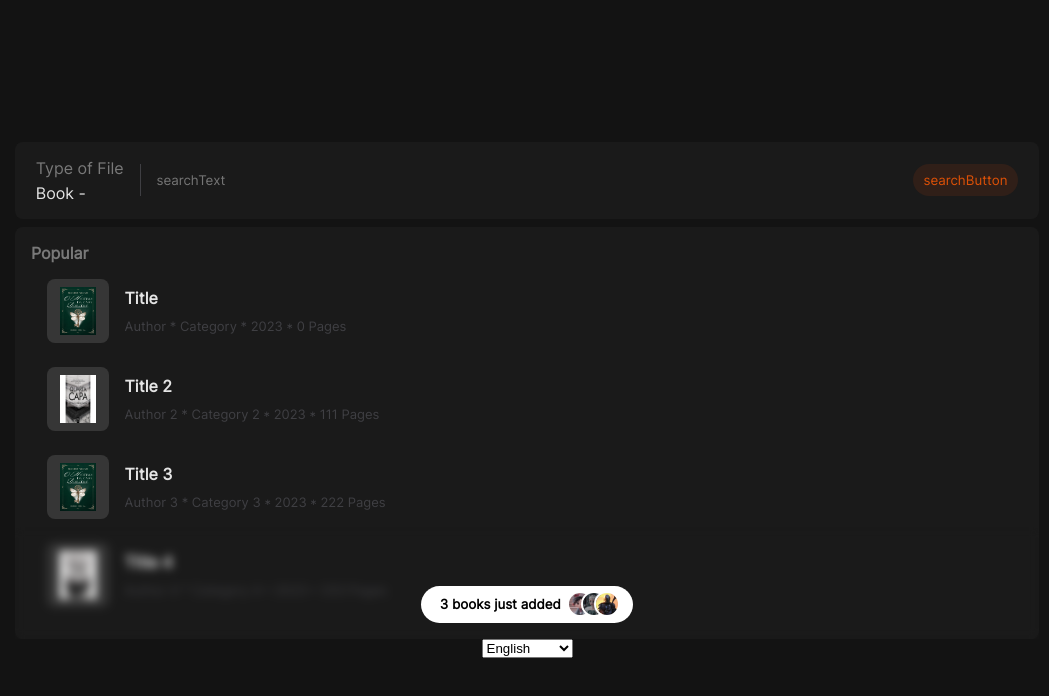
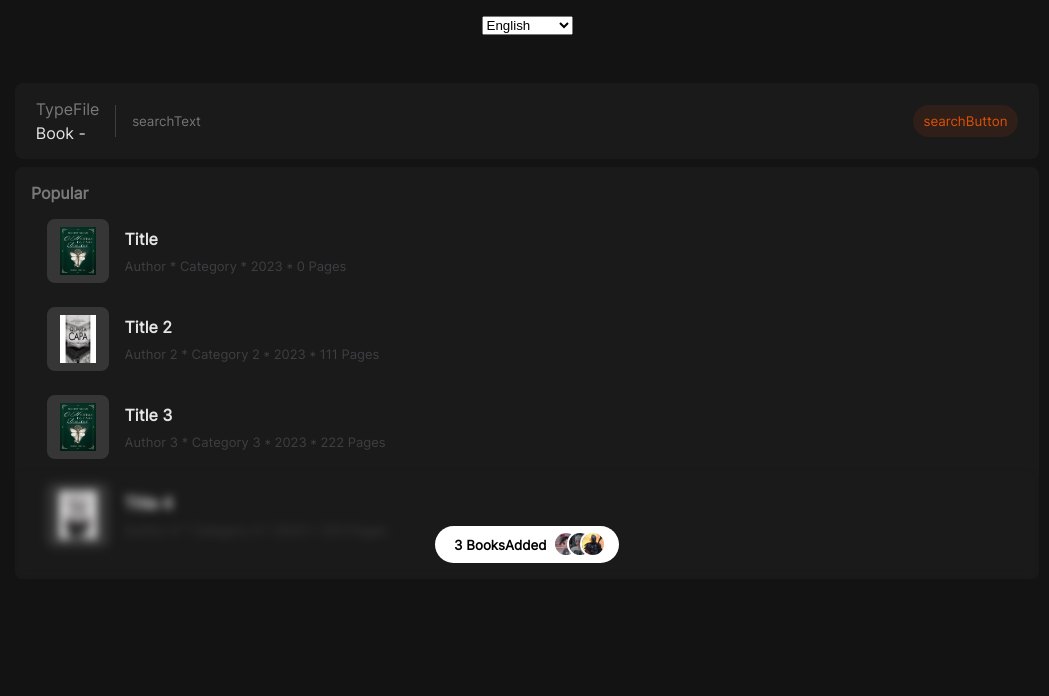
Before and after one commit to GustavoRCarvalho/vueSearchList, a Vue app: page / in a window 1280 px wide. Shown: the top 696 px of the page, without its empty margins (113-1162 px from the left). Built offline with nearby package versions, Linux system fonts and the light colour scheme.

Commit message:
add: translate to all components static labels

```diff
--- a/src/App.vue
+++ b/src/App.vue
@@ -1,27 +1,16 @@
 <template>
-  <SearchPage />
-  <select v-on:change="setLocale">
-    {{
-      locale
-    }}
-    <option value="en">English</option>
-    <option value="pt">Portuguese</option>
-  </select>
+  <header>
+    <ChangeLanguage />
+  </header>
+  <main>
+    <SearchPage />
+  </main>
 </template>
 
 <script setup>
-import { ref } from "vue"
+import ChangeLanguage from "./components/ChangeLanguage.vue"
 import SearchPage from "./components/SearchPage.vue"
-import { useI18n } from "vue-i18n"
 
-const t = useI18n()
-
-const locale = ref("en")
-
-function setLocale(e) {
-  console.log("asdasd", e.target.value)
-  t.locale.value = e.target.value
-}
 document.title = "Vue Search App"
 </script>
 
@@ -39,7 +28,6 @@ document.title = "Vue Search App"
   align-items: center;
 
   width: 100%;
-  height: 100%;
 }
 body {
   --background-gray-dark: #131313;
@@ -56,10 +44,29 @@ body {
   align-items: center;
   justify-content: center;
 
-  min-height: 100dvh;
-  min-width: 100dvw;
   margin: 0;
 
   background-color: var(--background-gray-dark);
 }
+header {
+  position: sticky;
+  top: 0;
+
+  width: 100%;
+
+  padding-block: 1em;
+
+  display: flex;
+  justify-content: center;
+  align-items: center;
+}
+main {
+  display: flex;
+  flex-direction: column;
+  justify-content: center;
+  align-items: center;
+
+  min-height: 70dvh;
+  width: 100%;
+}
 </style>
--- /dev/null
+++ b/src/components/ChangeLanguage.vue
@@ -0,0 +1,22 @@
+<template>
+  <select v-on:change="setLocale">
+    {{
+      locale
+    }}
+    <option value="en">English</option>
+    <option value="pt">Portuguese</option>
+  </select>
+</template>
+
+<script setup>
+import { ref } from "vue"
+import { useI18n } from "vue-i18n"
+
+const t = useI18n()
+
+const locale = ref(t.locale.value)
+
+function setLocale(e) {
+  t.locale.value = e.target.value
+}
+</script>
--- a/src/components/ListComponent.vue
+++ b/src/components/ListComponent.vue
@@ -1,6 +1,6 @@
 <template>
   <div class="listComponentContainer">
-    <h4 class="listTitle">Popular</h4>
+    <h4 class="listTitle">{{ $t("Popular") }}</h4>
     <ul class="listComponent">
       <slot></slot>
     </ul>
--- a/src/components/ListItemComponent.vue
+++ b/src/components/ListItemComponent.vue
@@ -4,7 +4,8 @@
     <div class="infoContainer">
       <span class="title"> {{ title }} </span>
       <span class="infos"
-        >{{ author }} * {{ category }} * {{ year }} * {{ pages }} Pages</span
+        >{{ author }} * {{ category }} * {{ year }} * {{ pages }}
+        {{ $t("Pages") }}</span
       >
     </div>
   </li>
--- a/src/components/NotificationList.vue
+++ b/src/components/NotificationList.vue
@@ -1,7 +1,7 @@
 <template>
   <div class="notificationBlur">
     <button class="notificationButton">
-      3 books just added
+      3 {{ $t("BooksAdded") }}
       <NotificationImage :imagesList="imagesList" />
     </button>
   </div>
--- a/src/components/SearchComponent.vue
+++ b/src/components/SearchComponent.vue
@@ -1,8 +1,8 @@
 <template>
   <div class="container">
     <div class="buttonFilter">
-      <span class="dropdownTitle">Type of File</span>
-      <span class="dropdownSelect">Book -</span>
+      <span class="dropdownTitle">{{ $t("TypeFile") }}</span>
+      <span class="dropdownSelect">{{ $t("Book") }} -</span>
     </div>
     <div class="verticalLine"></div>
     <input class="inputSearch" :placeholder="$t('searchText')" type="text" />
--- a/src/locales/en.json
+++ b/src/locales/en.json
@@ -1,5 +1,11 @@
 {
   "message": "hello i18n !!",
   "searchText": "Search...",
-  "searchButton": "Search"
+  "searchButton": "Search",
+  "TypeFile": "Type of File",
+  "Book": "Book",
+  "Popular": "Popular",
+  "BooksAdded": "books just added",
+  "BookAdded": "book just added",
+  "Pages": "Pages"
 }
--- a/src/locales/pt.json
+++ b/src/locales/pt.json
@@ -1,5 +1,11 @@
 {
   "message": "hello i18n !!",
   "searchText": "Buscar...",
-  "searchButton": "Buscar"
+  "searchButton": "Buscar",
+  "TypeFile": "Tipo de Arquivo",
+  "Book": "Livro",
+  "Popular": "Popular",
+  "BooksAdded": "livros foram adicionados",
+  "BookAdded": "livro foi adicionado",
+  "Pages": "Páginas"
 }
```
Also changed, not shown: src/components/HelloI18n.vue (deleted, +0 -19 lines), src/components/HelloWorld.vue (deleted, +0 -58 lines).
